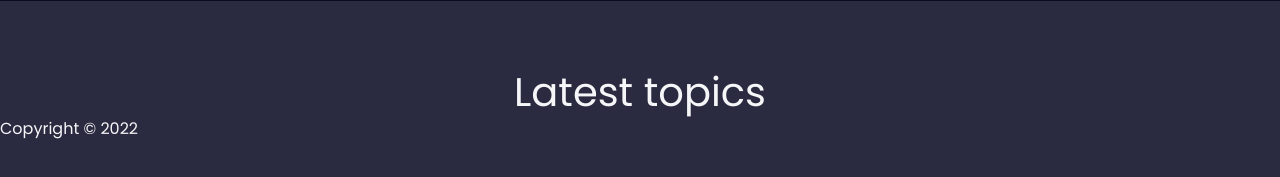
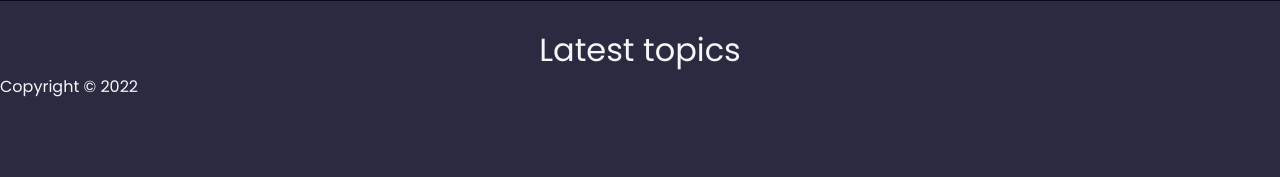
Before and after one commit to jdwilkin4/fcc-forum-clone, a website with bundled scripts: page index.html in a window 1280 px wide. Shown: the part 51-228 px from the top of the page. Built offline with nearby package versions, Linux system fonts and the light colour scheme.

Commit message:
fix: changed h1 styling, font comment removed

```diff
--- a/styles.css
+++ b/styles.css
@@ -1,4 +1,3 @@
-/* Import Poppins font family from Google Fonts */
 @import url("https://fonts.googleapis.com/css2?family=Poppins:wght@100;200;400;500;600&display=swap");
 
 *,
@@ -30,11 +29,10 @@ body {
 }
 
 main > h1 {
-  font-size: 40px;
+  font-size: 32px;
   font-style: normal;
   font-weight: 400;
-  line-height: 48px;
-  margin-top: 67px;
+  margin-top: 25px;
   text-align: center;
 }
 
```
